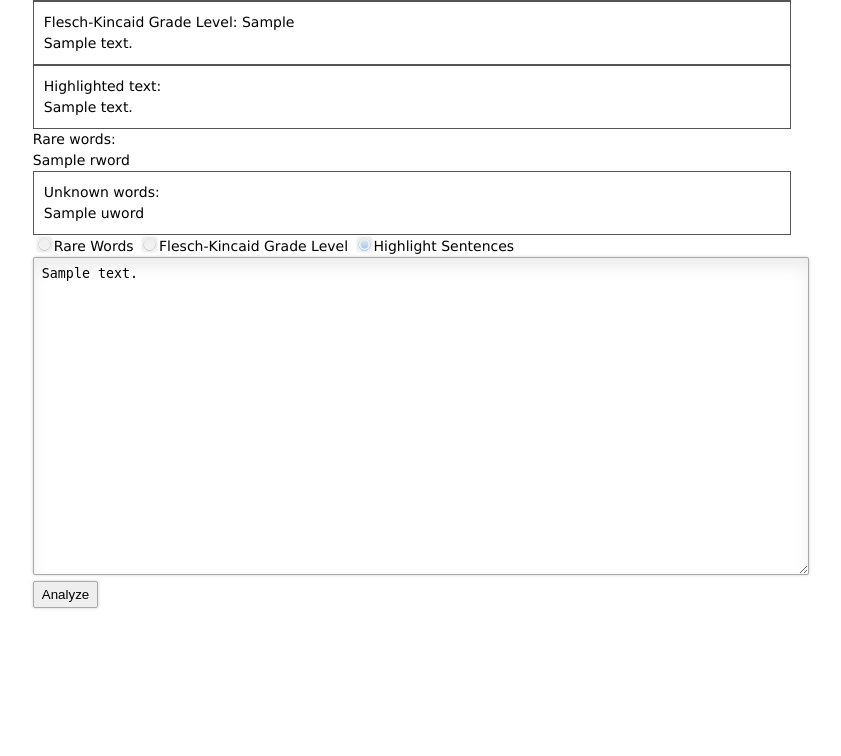
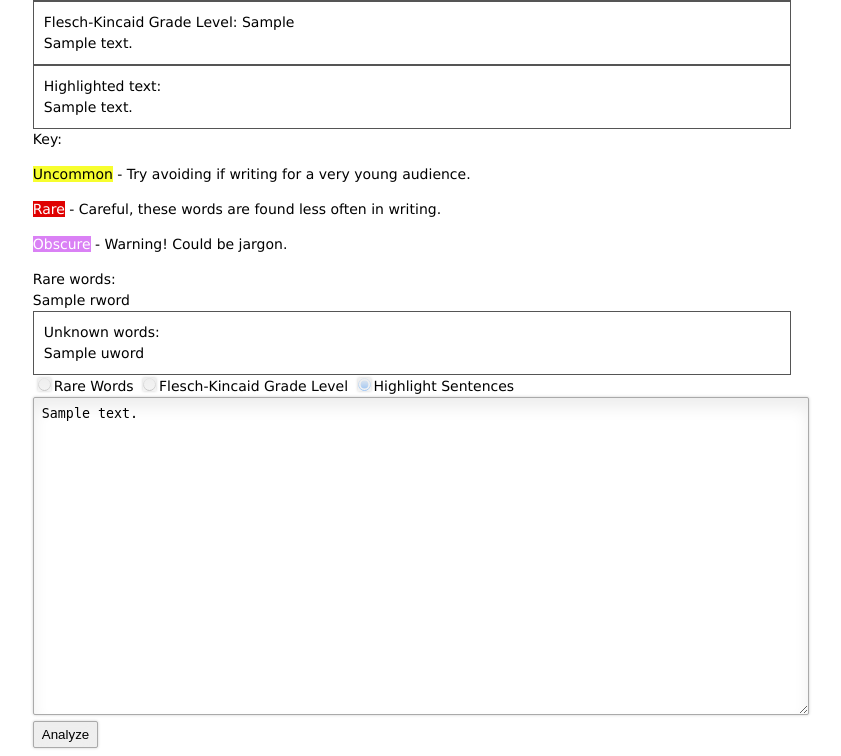
Before and after one commit to shmigheghi/Rewriter, a Django app: template autoeditor/rewriter/templates/rewriter/base.html in a window 1280 px wide. Shown: the part 362-1118 px from the top of the page, without its empty margins (228-1069 px from the left). Before the commit the page ends 971 px from the top, so only its background shows below. Run offline with Django 3.2, Linux system fonts and the light colour scheme; the template is opened without the code that fills it: most values are stand-ins (such as "Sample title", 1, 10 or a date in 2020); parts of the project's set-up code (start-up, migrations or seed data) failed here and were passed over.

Commit message:
Adding a key

```diff
--- a/autoeditor/rewriter/templates/rewriter/base.html
+++ b/autoeditor/rewriter/templates/rewriter/base.html
@@ -30,6 +30,12 @@
     Highlighted text:<br>
     {{ highlighted_formatted_text|safe|escape }}
     </div>
+    <div class="key" id="key">
+    Key:<br/>
+    <p><span class="b1">Uncommon</span> - Try avoiding if writing for a very young audience.</p>
+    <p><span class="b2">Rare</span> - Careful, these words are found less often in writing.</p>
+    <p><span class="bu">Obscure</span> - Warning! Could be jargon.</p>
+    </div>
     Rare words:
     {% for rword in rare_words %}
          <br/>{{ rword }}
@@ -47,7 +53,7 @@
     <div>
     <input type="radio" name="operation" id="radio1" class="radio" value="rareWords"{% if rare_words %} checked{% endif %}>Rare Words
     <input type="radio" name="operation" id="radio2" class="radio" value="fkGradeLevel"{% if flesch_kincaid_grade %} checked{% endif %}>Flesch-Kincaid Grade Level
-    <input type="radio" name="operation" id="radio2" class="radio" value="highlightSentences"{% if sentences_in_text %} checked{% endif %}>Highlight Sentences
+    <input type="radio" name="operation" id="radio3" class="radio" value="highlightSentences"{% if sentences_in_text %} checked{% endif %}>Highlight Sentences
     </div>
     <div>
     <textarea cols="80" rows="20" name="text">{{ original_text }}</textarea><br>
```
